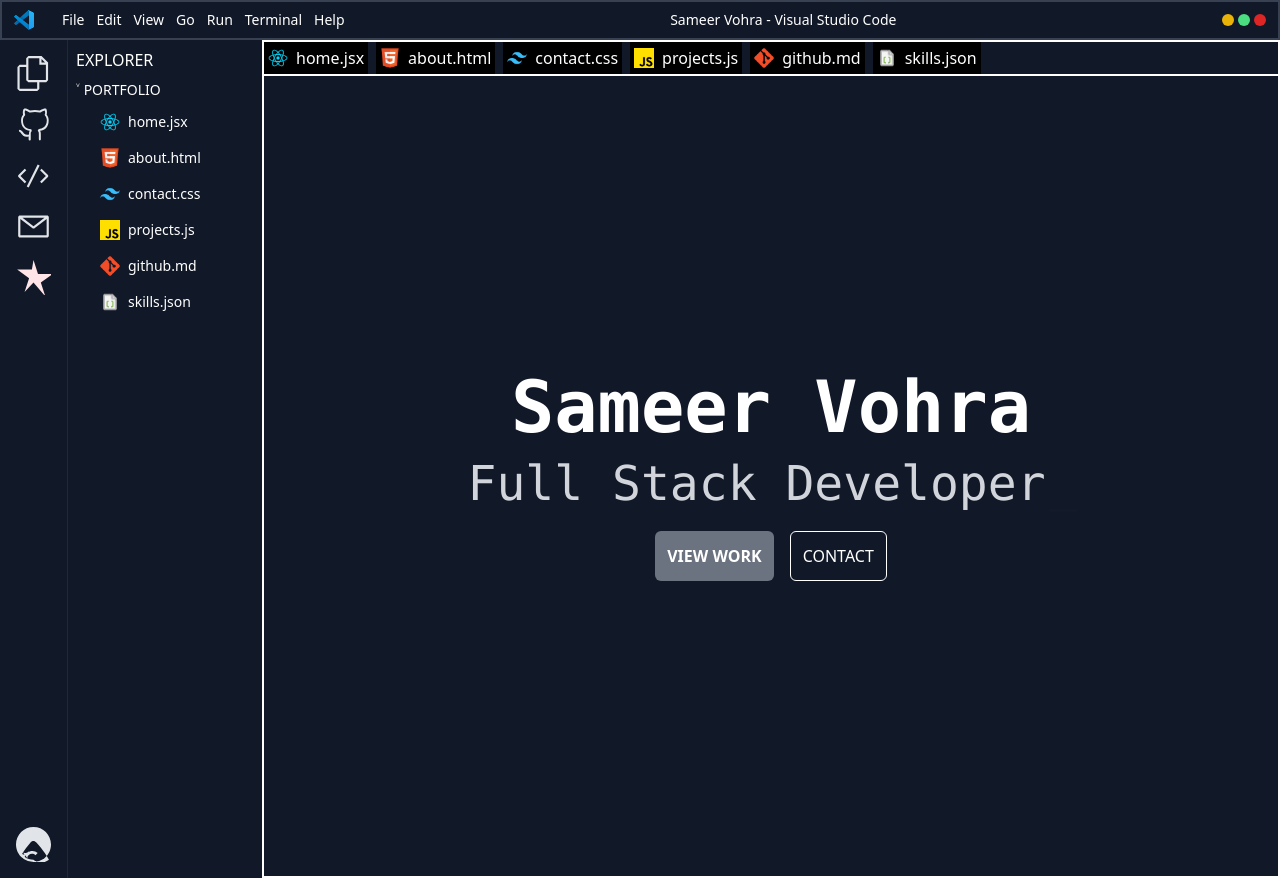
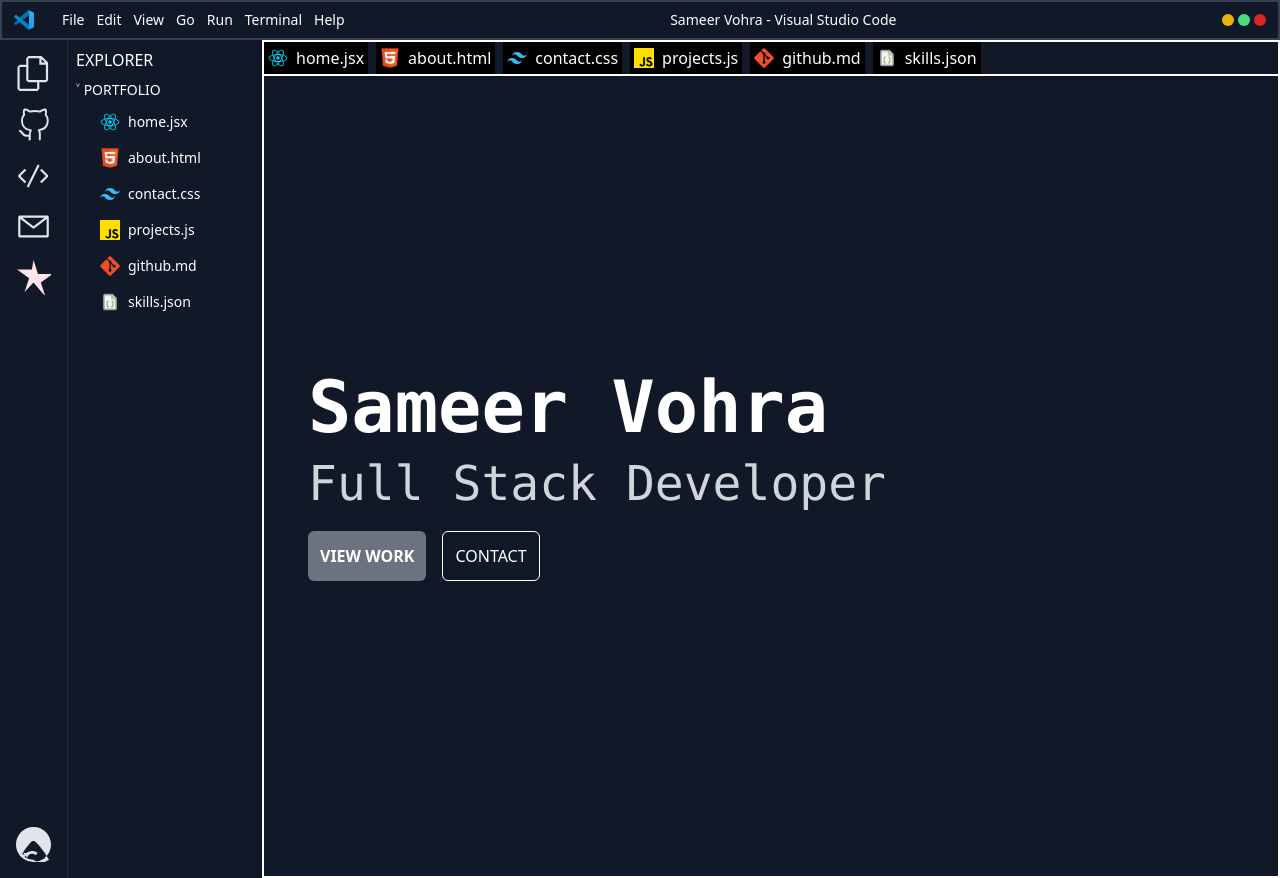
Before and after one commit to SameerVohra/Portfolio, a React (Vite) app: page / in a window 1280 px wide. Built offline with nearby package versions, Linux system fonts and the light colour scheme.

Commit message:
minor ui change

```diff
--- a/src/components/HomePage.tsx
+++ b/src/components/HomePage.tsx
@@ -5,7 +5,7 @@ function HomePage() {
   const navigate = useNavigate();
   return (
     <>
-      <div className='min-h-screen flex flex-col justify-center items-center p-6 md:p-11'>
+      <div className='min-h-screen flex flex-col justify-center items-start p-6 md:p-11'>
         <h1 className='text-white text-4xl sm:text-5xl md:text-7xl font-bold font-mono'>
           Sameer Vohra
         </h1>
```
